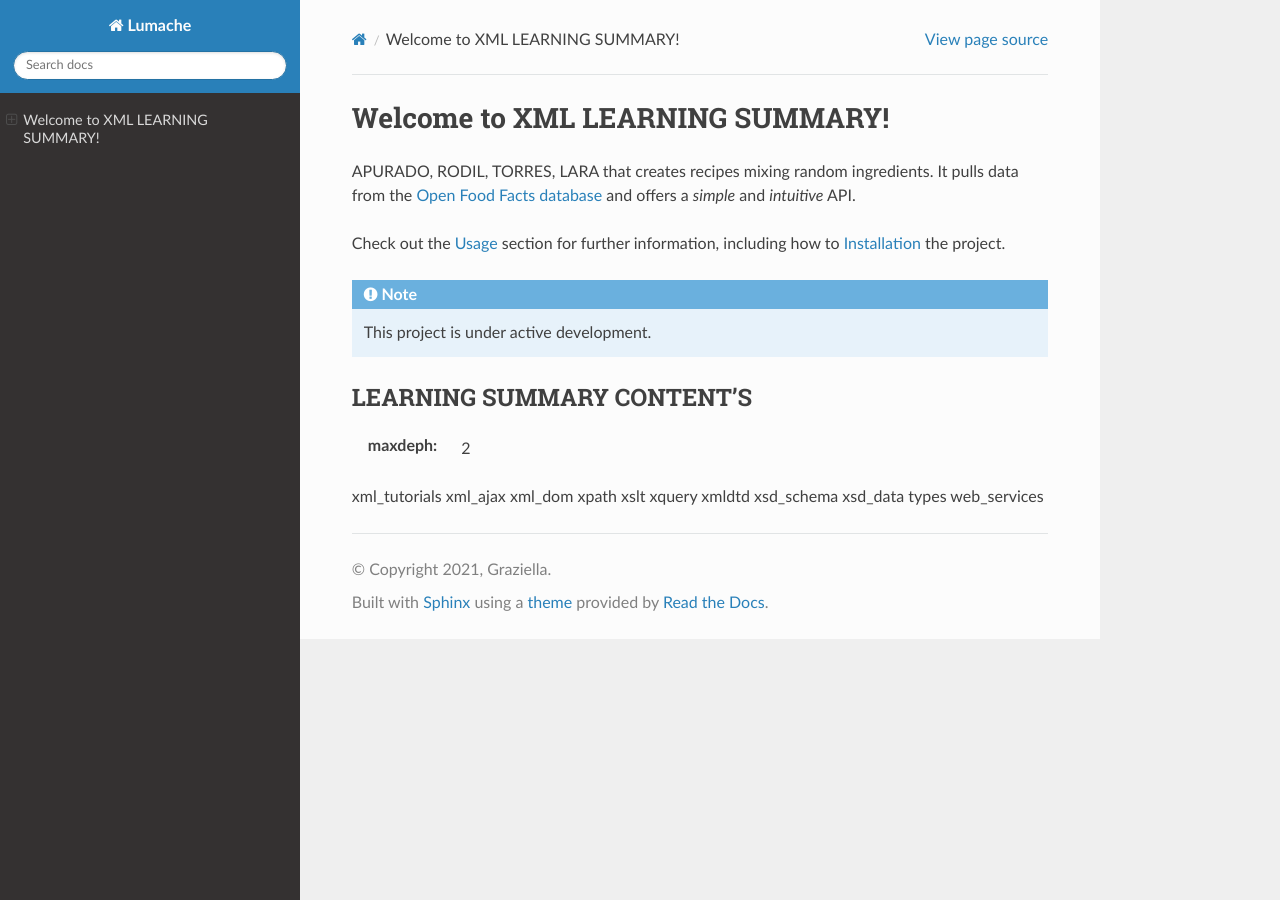
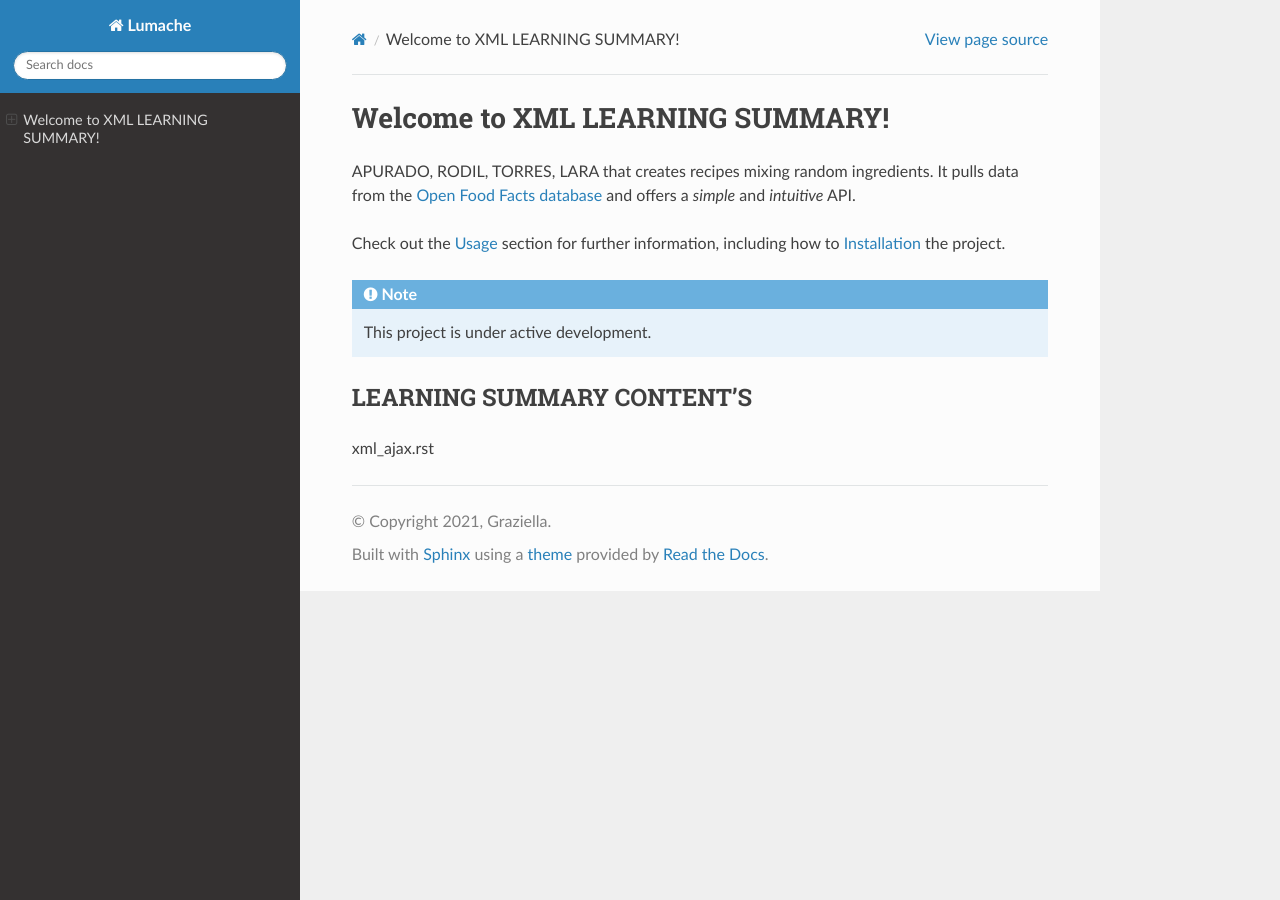
Before and after one commit to dhesay2004/ARLT-Tutorial, a Sphinx documentation site: the page built from docs/source/index.rst, in a window 1280 px wide. Built offline with Sphinx 7.4.7 and the Read the Docs theme 3.1.0, drawn with Linux system fonts in a browser that asks for light colours.

Commit message:
Update index.rst

```diff
--- a/docs/source/index.rst
+++ b/docs/source/index.rst
@@ -17,16 +17,4 @@ LEARNING SUMMARY CONTENT'S
 --------
 
 .. toctree::
-:maxdeph: 2
-
-
-xml_tutorials
-xml_ajax
-xml_dom
-xpath
-xslt
-xquery
-xmldtd
-xsd_schema
-xsd_data types
-web_services
+xml_ajax.rst
```
